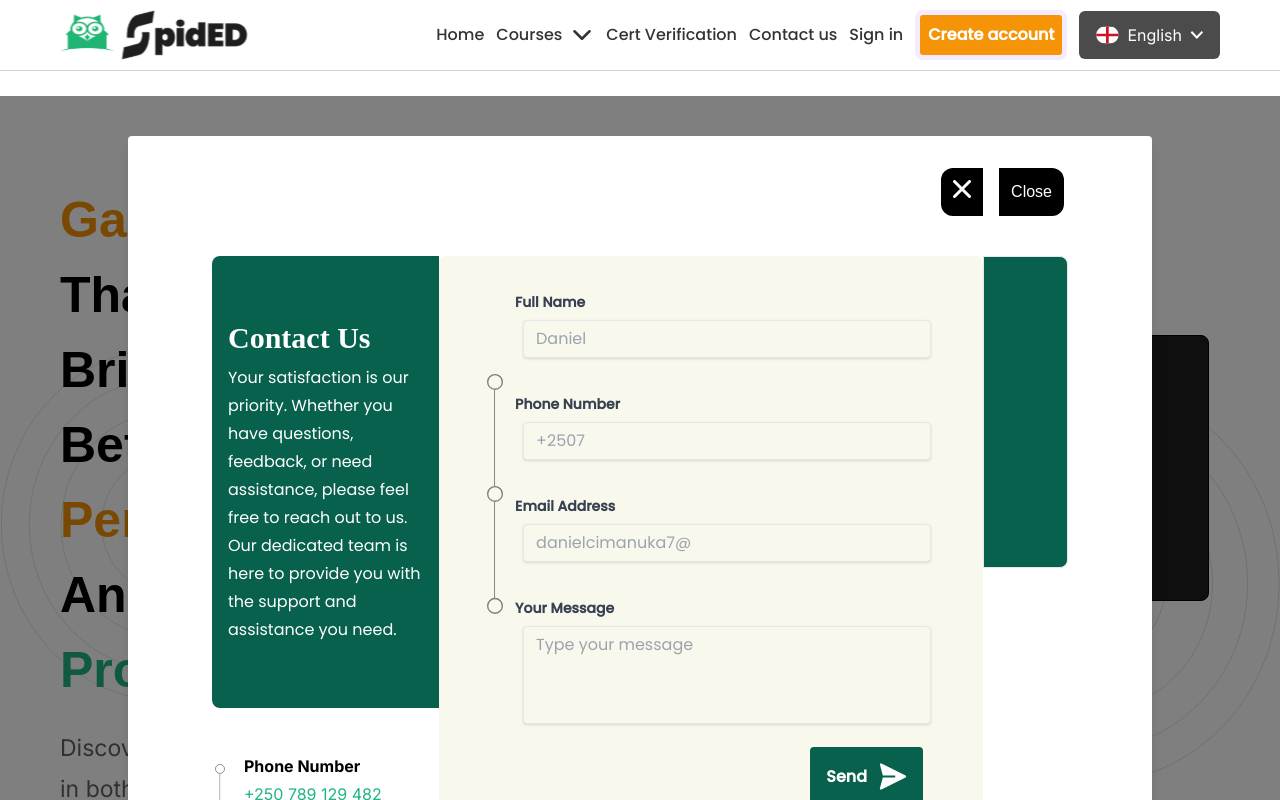
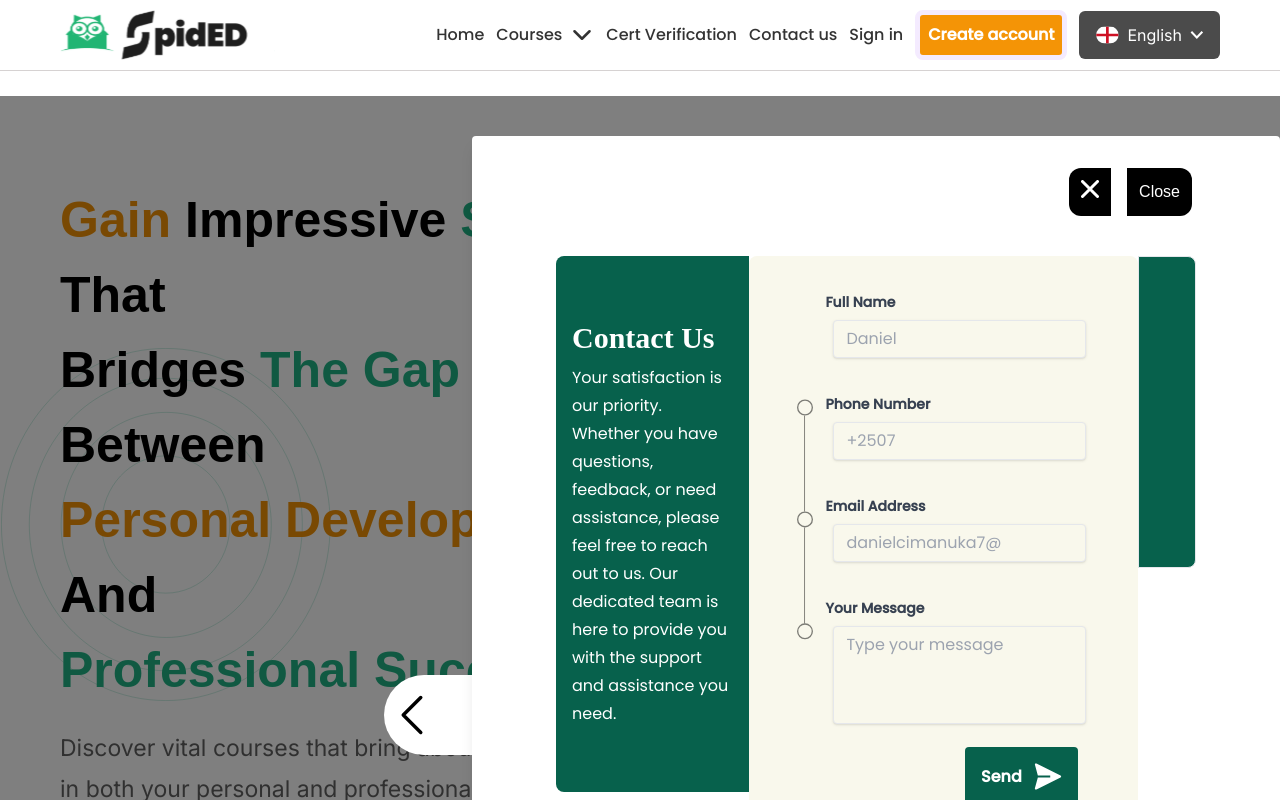
Before and after one commit to stevenmukama/Elearningproject-Fe, a React (Vite) app: page / in a window 1280 px wide. Both pictures are taken after a click on the link "Contact us". Shown: the top 800 px of the page. Built offline with nearby package versions, Linux system fonts and the light colour scheme; a web font is replaced by a local one.

Commit message:
add more changes

```diff
--- a/src/components/CourseSection.jsx
+++ b/src/components/CourseSection.jsx
@@ -173,7 +173,7 @@ function CourseSection() {
 								<div className='dollar-discounted md:max-xl:text-[17px]'>
 									<span className='dollar-numbers-five max-md:text-[15px]'>
 										{' '}
-										$ 8
+										$ 10
 									</span>
 									<span className='dollar-numbers-twenty max-md:text-[15px]'>
 										{' '}
@@ -243,7 +243,7 @@ function CourseSection() {
 								<div className='dollar-discounted md:max-xl:text-[17px]'>
 									<span className='dollar-numbers-five max-md:text-[15px] '>
 										{' '}
-										$ 8
+										$ 10
 									</span>
 									<span className='dollar-numbers-twenty max-md:text-[15px]'>
 										{' '}
@@ -312,7 +312,7 @@ function CourseSection() {
 								<div className='dollar-discounted md:max-xl:text-[17px]'>
 									<span className='dollar-numbers-five max-md:text-[15px]'>
 										{' '}
-										$ 8
+										$ 10
 									</span>
 									<span className='dollar-numbers-twenty max-md:text-[15px]'>
 										{' '}
--- a/src/components/Navbar.jsx
+++ b/src/components/Navbar.jsx
@@ -379,10 +379,32 @@ const Navbar = () => {
 			)}
 
 			{isContactFormOpen && (
-				<div className='absolute z-10 flex pt-10 pb-10 items-center justify-center bg-black bg-opacity-50 top-[6rem]'>
+				<div className='absolute z-10 flex pt-10 pl-[30%] pb-10 items-center justify-center bg-black bg-opacity-50 top-[6rem]'>
+					<div
+						className='pt-3 pb-3 pr-8 bg-white rounded-tl-full rounded-bl-full cursor-pointer'
+						onClick={() => setIsContactFormOpen(false)}>
+						<svg
+							xmlns='http://www.w3.org/2000/svg'
+							fill='none'
+							viewBox='0 0 24 24'
+							strokeWidth={1.5}
+							stroke='currentColor'
+							className='size-14'>
+							<path
+								strokeLinecap='round'
+								strokeLinejoin='round'
+								d='M15.75 19.5 8.25 12l7.5-7.5'
+							/>
+						</svg>
+					</div>
+					{/* <div
+						ref={contactFormRef}
+						className='w-full p-6 bg-white rounded shadow-lg max-md:mt-10'> */}
 					<div
 						ref={contactFormRef}
-						className='w-4/5 p-6 bg-white rounded shadow-lg max-md:mt-10'>
+						className={`w-full p-6 bg-white rounded shadow-lg max-md:mt-10 transition-transform duration-500 ${
+							isContactFormOpen ? 'translate-x-0' : '-translate-x-full'
+						}`}>
 						<div className='flex justify-end gap-4 pt-2 pr-16 max-md:gap-8'>
 							<span
 								onClick={() => setIsContactFormOpen(false)}
```
Also changed, not shown: public/righticontactIcon.svg (added).
